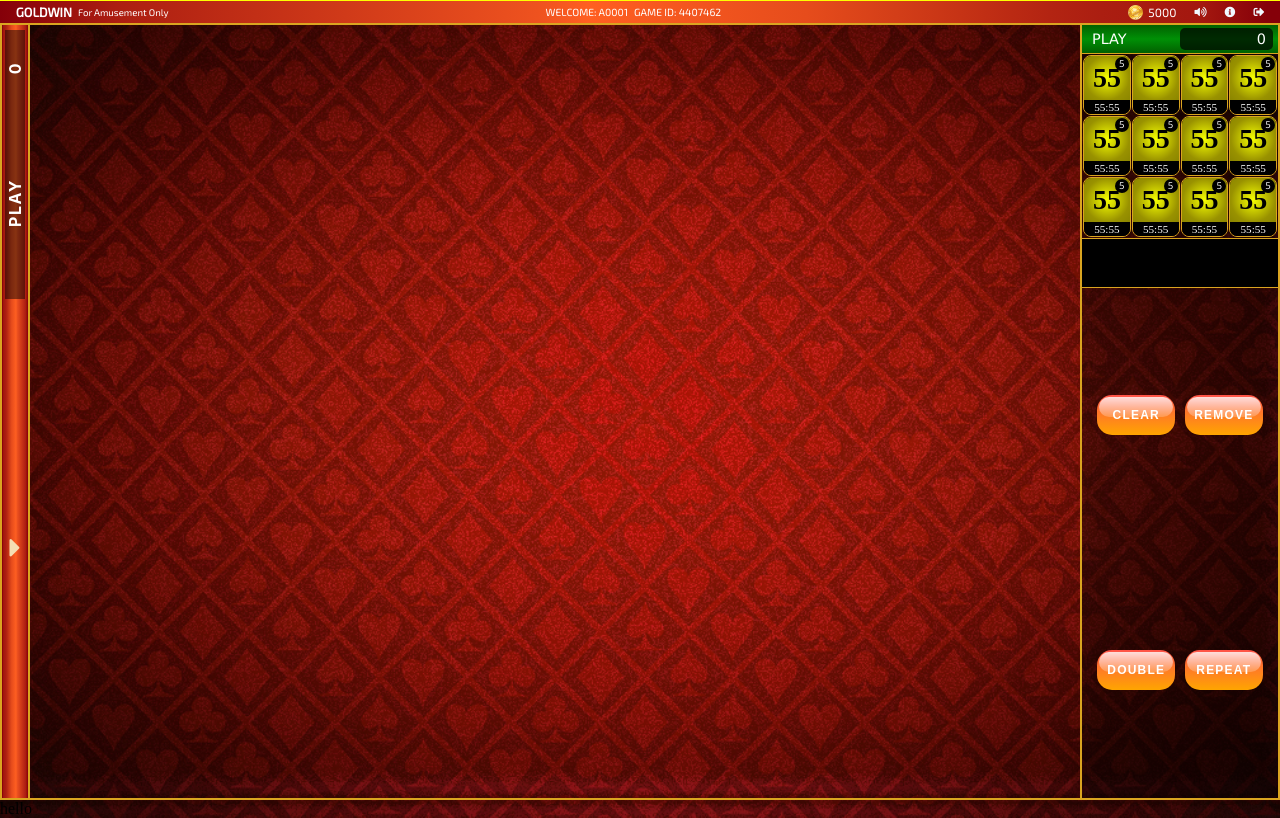
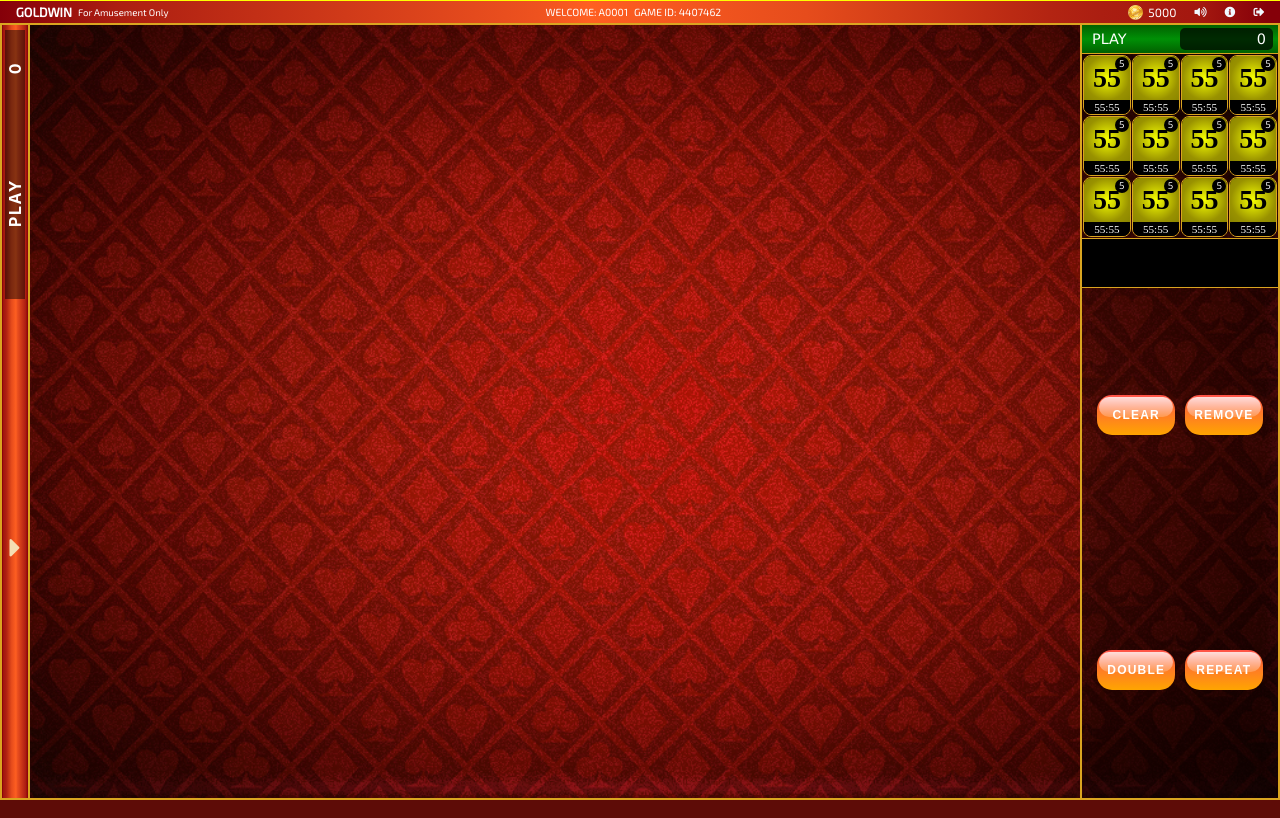
Before and after one commit to raj441977/webgold, a PHP site: page / in a window 1280 px wide. Run offline with PHP 8.4, Linux system fonts and the light colour scheme; some libraries are stand-ins or nearby versions.

Commit message:
Update index.php

```diff
--- a/index.php
+++ b/index.php
@@ -1,4 +1,4 @@
-<php echo 'Hello';?>
+<php //echo 'Hello';?>
 <!DOCTYPE html>
 <html lang="en" id="mybody">
     <head>
@@ -256,4 +256,4 @@
         </script>
     </body>
 </html>
-<?php echo 'hello';?>
+<?php //echo 'hello';?>
```
